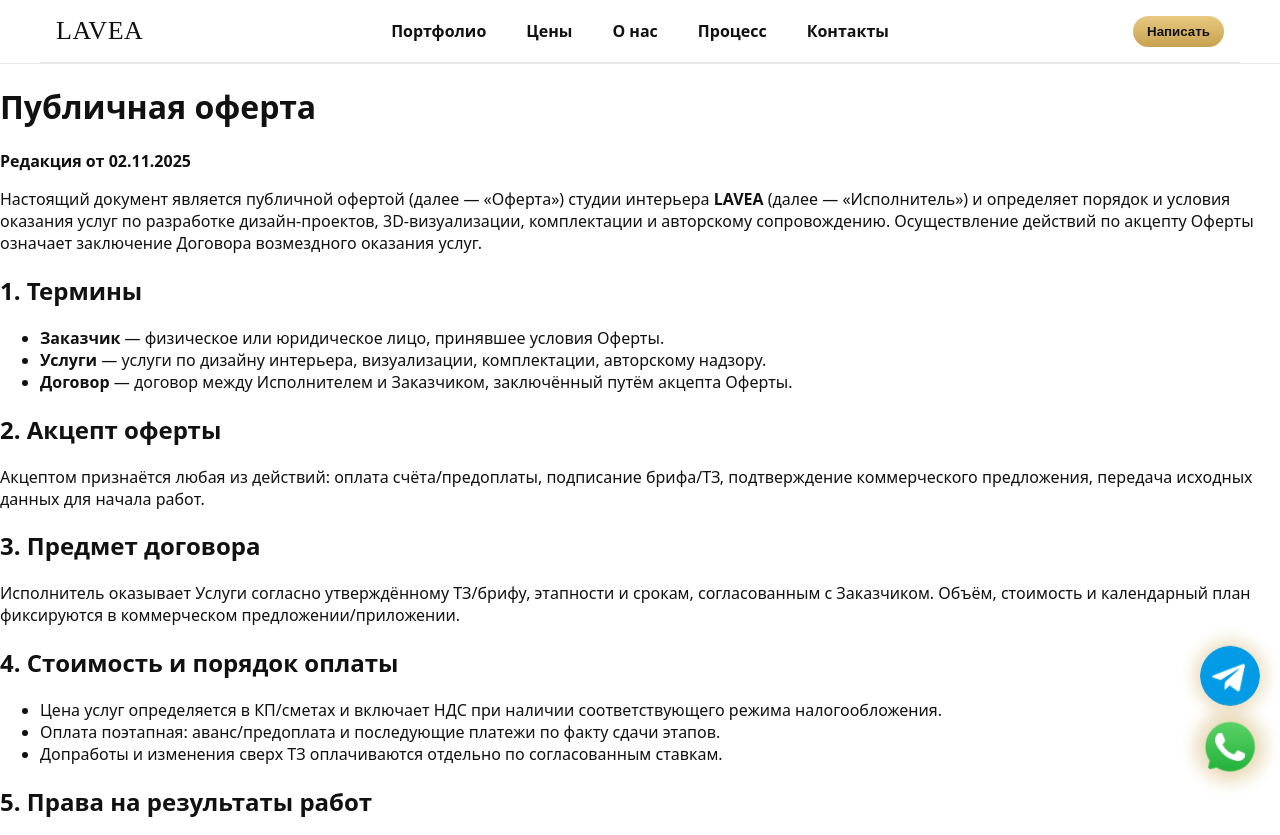
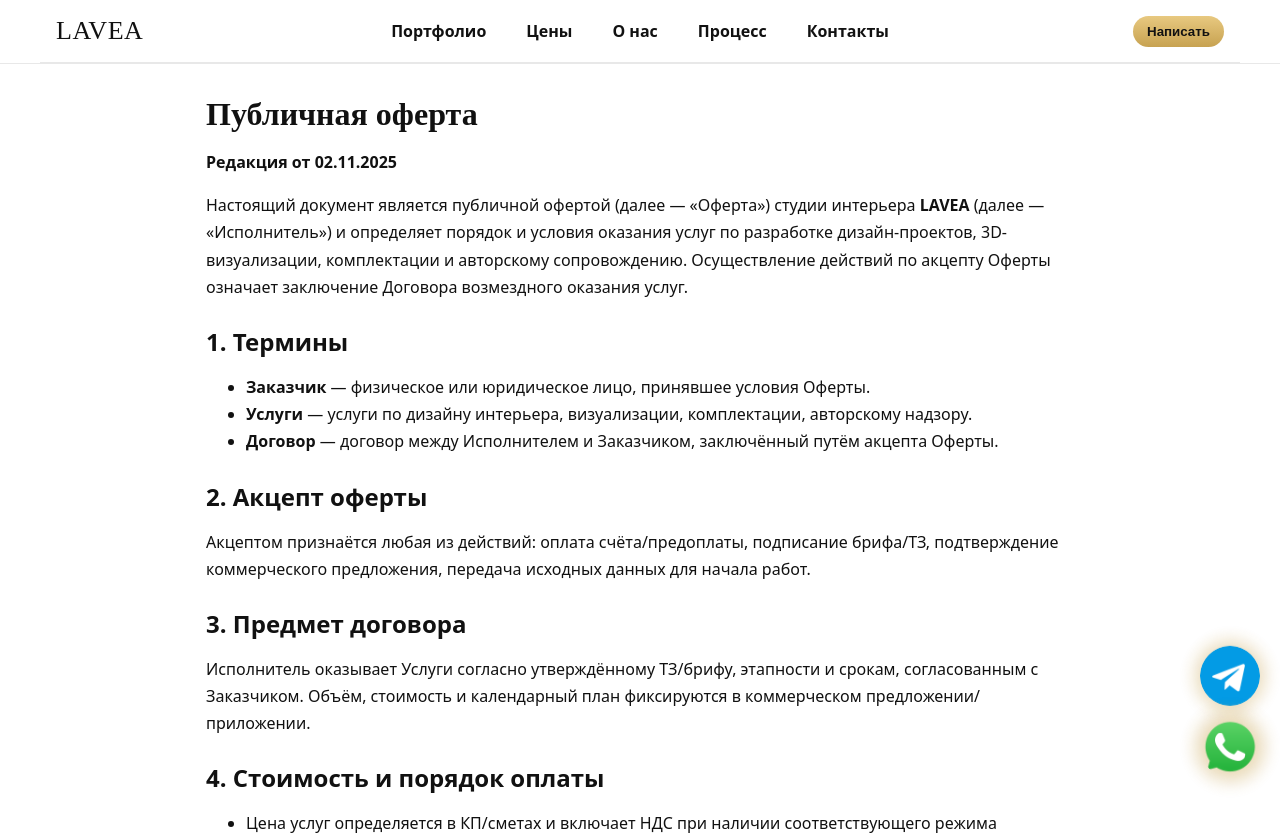
Before and after one commit to ankakisis-cloud/lavea-site, a Next.js app: page /oferta in a window 1280 px wide. Shown: the top 835 px of the page. Built offline with nearby package versions, Linux system fonts and the light colour scheme.

Commit message:
Update lavea-additions.css

```diff
--- a/styles/lavea-additions.css
+++ b/styles/lavea-additions.css
@@ -338,3 +338,13 @@ header .wrap .nav-cta{
 /* Если в правом блоке несколько кнопок — скрываем все, кроме одной отмеченной */
 header .wrap .actions > *{ display: none; }
 header .wrap .actions .nav-cta{ display: inline-flex; }
+/* контейнер для простых статических страниц */
+.pageWrap{
+  max-width: 900px;
+  margin: 0 auto;
+  padding: 32px 16px 60px;
+}
+.pageWrap h1{ font-family: var(--font-heading, serif); margin: 0 0 16px; }
+.pageWrap h2{ margin: 24px 0 10px; }
+.pageWrap p, .pageWrap li{ line-height: 1.7; }
+.pageWrap address{ font-style: normal; line-height: 1.7; }
```
